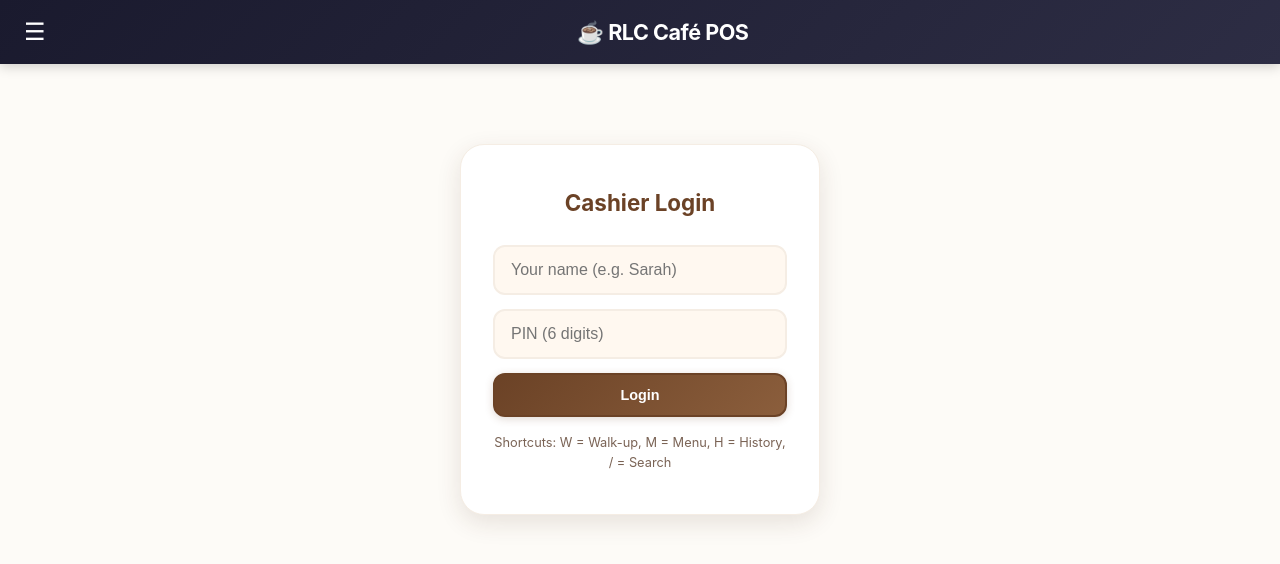
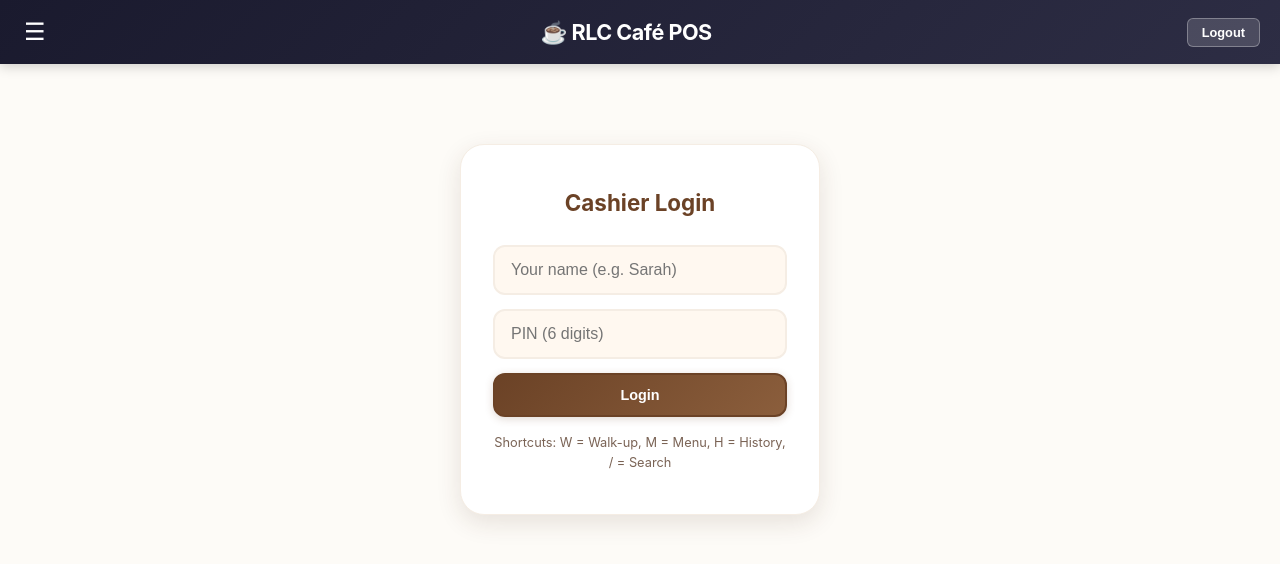
Before and after one commit to kuettai/rlc-cafe-pos, a website: page frontend/pos.html in a window 1280 px wide. Drawn offline with Linux system fonts and the light colour scheme.

Commit message:
feat: move Logout to header top-right

```diff
--- a/frontend/css/style.css
+++ b/frontend/css/style.css
@@ -733,6 +733,11 @@ header h1{
   background:none;border:none;color:#fff;font-size:1.5rem;
   cursor:pointer;padding:4px 12px 4px 4px;margin-right:8px;
 }
+.header-logout{
+  background:rgba(255,255,255,.15);border:1px solid rgba(255,255,255,.3);color:#fff;
+  font-size:.8rem;font-weight:600;padding:6px 14px;border-radius:6px;cursor:pointer;
+}
+.header-logout:hover{background:rgba(255,255,255,.25)}
 
 .pos-app{padding:0;max-width:1280px;margin:0 auto}
 
--- a/frontend/js/pos.js
+++ b/frontend/js/pos.js
@@ -78,7 +78,6 @@ function renderMain(){
     <button id="btnStats" class="pos-sidebar-btn">📊 Stats</button>
   </nav>
   <div class="pos-sidebar-footer">
-    <button id="btnLogout" class="pos-sidebar-logout">Logout</button>
   </div>
 </aside>
 <div class="pos-sidebar-overlay" id="posSidebarOverlay"></div>
@@ -131,7 +130,7 @@ function renderMain(){
     modal.querySelector('#scFridge').onclick=()=>{ modal.remove(); openStockCount('fridge'); };
     modal.querySelector('#scStore').onclick=()=>{ modal.remove(); openStockCount('storeroom'); };
   };
-  $('#btnLogout').onclick = logout;
+  document.getElementById('headerLogout').onclick = logout;
   $('#btnHistory').onclick = openHistory;
   $('#btnStats').onclick = ()=>{ $('#posStats').classList.toggle('visible'); };
   $('#btnView').onclick = ()=>{ viewMode = viewMode==='kanban'?'list':'kanban'; renderBoard(); $('#btnView').textContent = viewMode==='kanban'?'List View':'Kanban View'; };
--- a/frontend/pos.html
+++ b/frontend/pos.html
@@ -9,7 +9,7 @@
 <link rel="stylesheet" href="css/style.css">
 </head>
 <body>
-<header class="pos-header"><button class="header-hamburger" id="posHeaderToggle" aria-label="Toggle menu">☰</button><h1>☕ RLC Café POS</h1></header>
+<header class="pos-header"><button class="header-hamburger" id="posHeaderToggle" aria-label="Toggle menu">☰</button><h1>☕ RLC Café POS</h1><button class="header-logout" id="headerLogout">Logout</button></header>
 <div class="error-banner" id="errorBanner" role="alert"></div>
 <div class="pos-app" id="app"></div>
 
```
